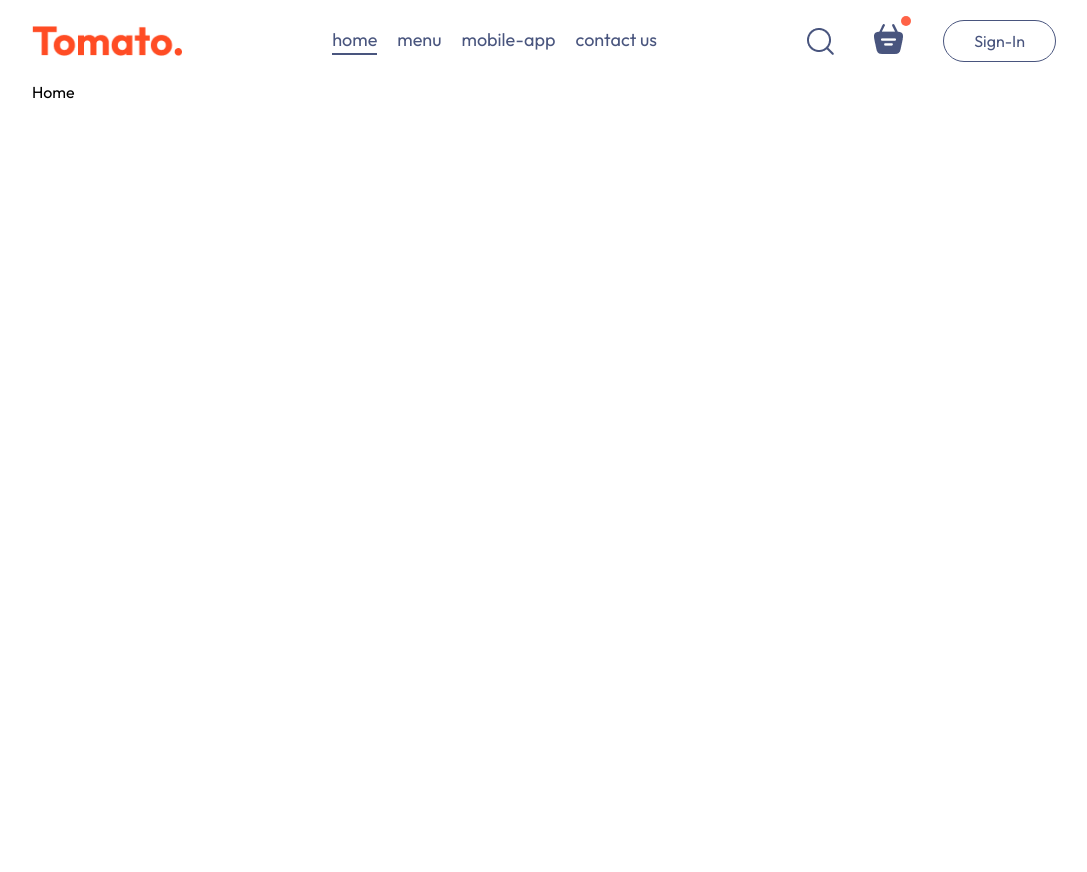
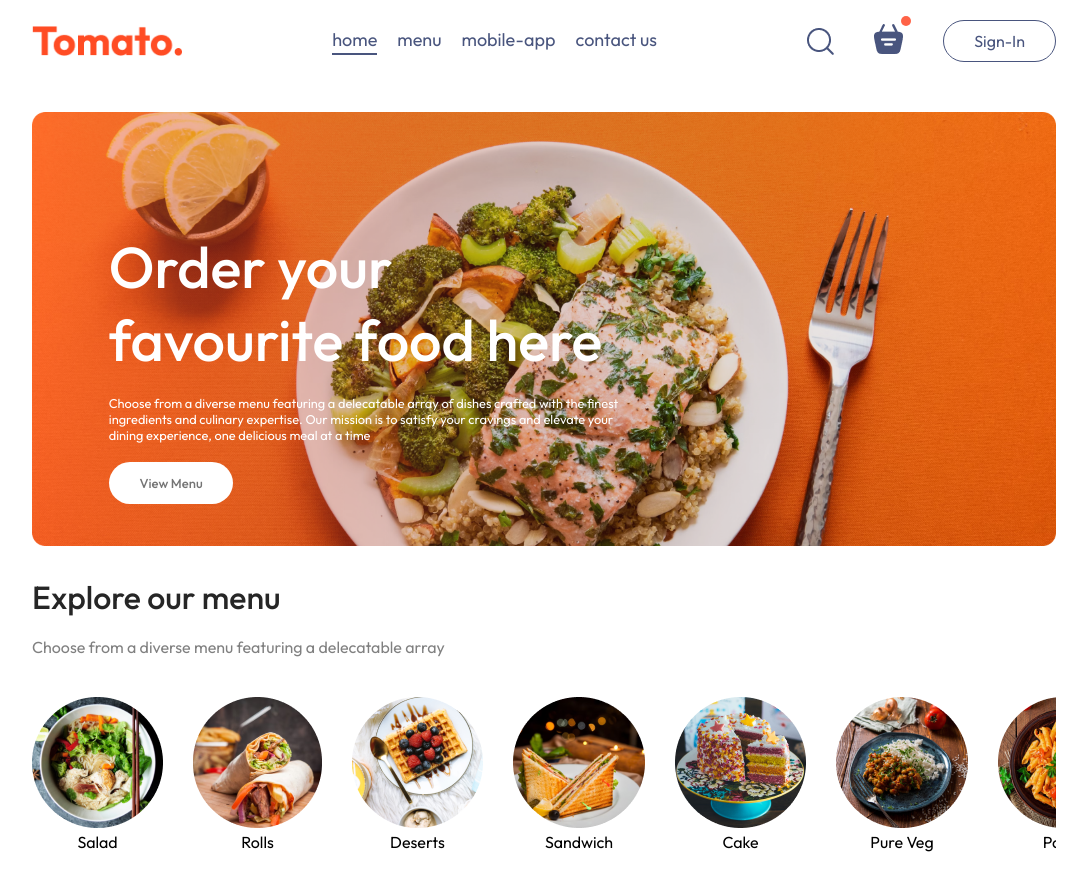
Before and after one commit to prathamesh2304/FoodDeliveryProject, a React (Vite) app in the folder frontend/: page / in a window 1280 px wide. Shown: the whole page, without its empty margins (96-1183 px from the left). Before the commit the page ends 800 px from the top, so only its background shows below. Built offline with nearby package versions, Linux system fonts and the light colour scheme; the HTML template or start-up script is replaced by a standard one.

Commit message:
added menu

```diff
--- /dev/null
+++ b/frontend/src/components/ExploreMenu/ExploreMenu.css
@@ -0,0 +1,29 @@
+.explore-menu {
+    display: flex;
+    flex-direction: column;
+    gap: 20px;
+}
+
+.explore-menu h1{
+    color: #262626;
+    font-weight: 500;
+}
+
+.explore-menu-text {
+    max-width: 60%;
+    color: #808080;
+}
+
+.explore-menu-list {
+    display: flex;
+    justify-content: space-between;
+    align-items: center;
+    gap: 30px;
+    text-align: center;
+    margin: 20px 0px;
+    overflow-x: scroll;
+}
+
+.explore-menu-list::-webkit-scrollbar {
+    display: none;
+}
--- /dev/null
+++ b/frontend/src/components/ExploreMenu/ExploreMenu.jsx
@@ -0,0 +1,25 @@
+// ExploreMenu.jsx
+import React from 'react'
+import './ExploreMenu.css'
+import { menu_list } from '../../assets/assets'
+
+const ExploreMenu = () => {
+  return (
+    <div className='explore-menu' id='explore-menu'>
+        <h1>Explore our menu</h1>
+        <p className="explore-menu-text">Choose from a diverse menu featuring a delecatable array</p>
+        <div className="explore-menu-list">
+            {menu_list.map((item,index) => {
+                return (
+                    <div key={index} className='explore-menu-list-item'>
+                        <img src={item.menu_image} alt="" />
+                        <p>{item.menu_name}</p>
+                    </div>
+                )
+            })}
+        </div>
+    </div>
+  )
+}
+
+export default ExploreMenu
--- /dev/null
+++ b/frontend/src/components/Header/Header.css
@@ -0,0 +1,40 @@
+.header{
+    height: 34vw;
+    margin: 30px auto;
+    background: url('/header_img.png') no-repeat;
+    background-size: contain;
+    position: relative;
+}
+
+.header-contents {
+    position: absolute;
+    display: flex;
+    flex-direction: column;
+    align-items: start;
+    gap: 1.5vw;
+    max-width: 50%;
+    bottom: 10%;
+    left: 6vw;
+    animation: fadeIn 3s;
+}
+
+.header-contents h2{
+    font-weight: 500;
+    color: white;
+    font-size: max(4.5vw, 22px);
+}
+
+.header-contents p{
+    color: white;
+    font-size: 1vw;
+}
+
+.header-contents button{
+    border: none;
+    color: #747474;
+    font-weight: 500;
+    padding: 1vw 2.4vw;
+    background-color: white;
+    font-size: max(1vw, 13px);
+    border-radius: 50px;
+}
--- /dev/null
+++ b/frontend/src/components/Header/Header.jsx
@@ -0,0 +1,16 @@
+import React from 'react'
+import './Header.css'
+
+const Header = () => {
+  return (
+    <div className='header'>
+      <div className="header-contents">
+        <h2>Order your favourite food here</h2>
+        <p>Choose from a diverse menu featuring a delecatable array of dishes crafted with the finest ingredients and culinary expertise. Our mission is to satisfy your cravings and elevate your dining experience, one delicious meal at a time</p>
+        <button>View Menu</button>
+      </div>
+    </div>
+  )
+}
+
+export default Header
--- a/frontend/src/index.css
+++ b/frontend/src/index.css
@@ -18,7 +18,14 @@
   color: inherit;
 }
 
-
+@keyframes fadeIn {
+   0%{
+    opacity: 0;
+   }
+   100%{
+    opacity: 1;
+   }
+}
 
 .app {
   width: 80%;
--- a/frontend/src/pages/Home/Home.jsx
+++ b/frontend/src/pages/Home/Home.jsx
@@ -1,8 +1,15 @@
+// Home.jsx
 import React from 'react'
 import './Home.css'
+import Header from '../../components/Header/Header'
+import ExploreMenu from '../../components/ExploreMenu/ExploreMenu'
+
 const Home = () => {
   return (
-    <div>Home</div>
+    <div>
+      <Header/>
+      <ExploreMenu/>
+    </div>
   )
 }
 
```
Also changed, not shown: frontend/public/header_img.png (added).
